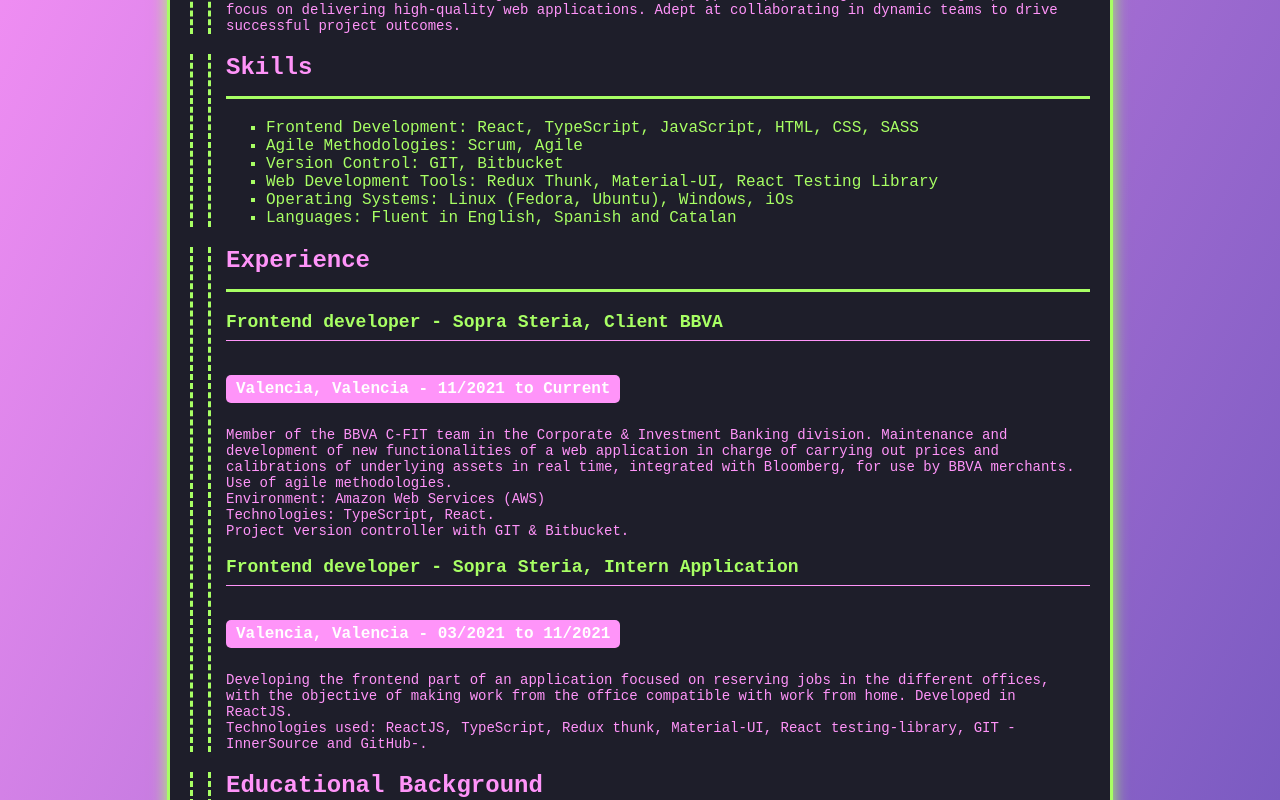
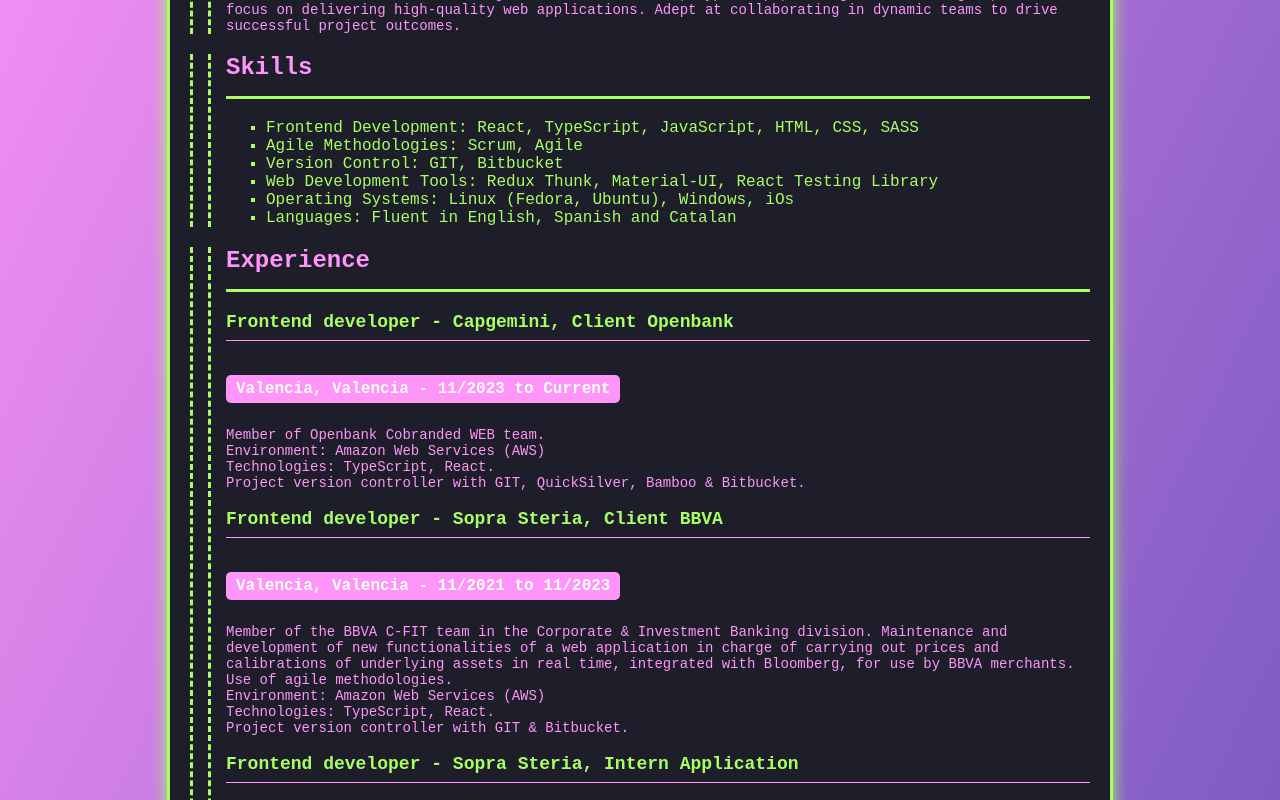
Before and after one commit to MartaPre/mylab, a React (Create React App) app: page / in a window 1280 px wide. Shown: the part 470-1270 px from the top of the page. Built offline with nearby package versions, Linux system fonts and the light colour scheme.

Commit message:
add experience field

```diff
--- a/src/components/Experience.js
+++ b/src/components/Experience.js
@@ -5,8 +5,20 @@
     <section className="cv-section">
       <h2>Experience</h2>
 
+      <h3>Frontend developer - Capgemini, Client Openbank</h3>
+      <p className="date-info">Valencia, Valencia - 11/2023 to Current</p>
+      <p>
+        Member of Openbank Cobranded WEB team.
+        <br />
+        Environment: Amazon Web Services (AWS)
+        <br />
+        Technologies: TypeScript, React.
+        <br />
+        Project version controller with GIT, QuickSilver, Bamboo & Bitbucket.
+      </p>
+
       <h3>Frontend developer - Sopra Steria, Client BBVA</h3>
-      <p className="date-info">Valencia, Valencia - 11/2021 to Current</p>
+      <p className="date-info">Valencia, Valencia - 11/2021 to 11/2023</p>
       <p>
         Member of the BBVA C-FIT team in the Corporate & Investment Banking division. Maintenance and development of new functionalities
         of a web application in charge of carrying out prices and calibrations of underlying assets in real time, integrated with Bloomberg,
```
